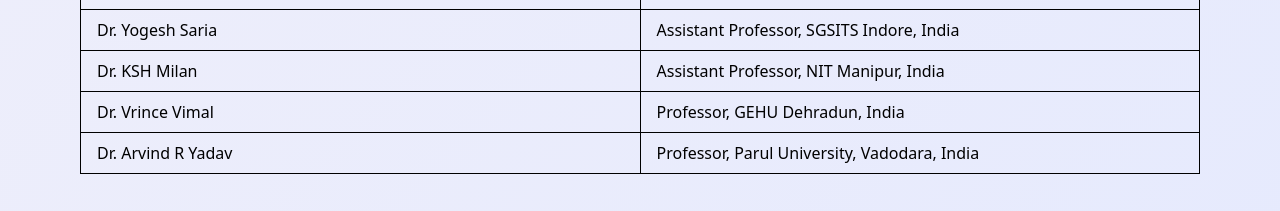
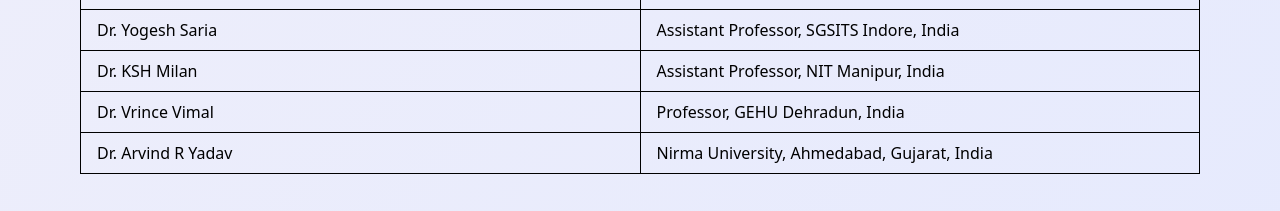
Before and after one commit to riteshkusingh27/IEEE_CONFERENCE, a React (Vite) app: page /committee in a window 1280 px wide. Shown: the part 3500-3711 px from the top of the page. Built offline with nearby package versions, Linux system fonts and the light colour scheme.

Commit message:
fix: edas ---> smd

```diff
--- a/src/Components/About.jsx
+++ b/src/Components/About.jsx
@@ -28,7 +28,7 @@
                 <li className="text-xl font-semibold">Department of Electronics And Communication</li>
                 <li className="text-md font-semibold mb-2">DSU SOE (Schoool Of Engineering) </li>
 
-                <li className='text-black font-semibold'>Email   : </li>
+                <li className='text-black font-semibold'>email   : </li>
 
               </ul>
             </div>
--- a/src/Components/AuthorGuidelines.jsx
+++ b/src/Components/AuthorGuidelines.jsx
@@ -45,7 +45,7 @@
             Please note that all accepted papers that are registered and presented in the conference will be sent for possible
             inclusion in IEEE Xplore. The authors must agree to the IEEE copyright conditions and sign the IEEE copyright form
             as part of the online submission process. All submitted papers will be peer-reviewed by the Technical Program
-            Committees (TPC). All papers must be submitted in PDF via EDAS:
+            Committees (TPC). All papers must be Uploaded in PDF via CMT:
             <a href="https://www.ieee.org/conferences/publishing/templates.html" className="text-blue-500 hover:underline"> Click here</a>
           </p>
         </div>
--- a/src/Components/CommiteeTable.jsx
+++ b/src/Components/CommiteeTable.jsx
@@ -78,7 +78,7 @@
       { name: "Dr. Yogesh Saria", role: "Assistant Professor, SGSITS Indore, India" },
       { name: "Dr. KSH Milan", role: "Assistant Professor, NIT Manipur, India" },
       { name: "Dr. Vrince Vimal", role: "Professor, GEHU Dehradun, India" },
-      { name: "Dr. Arvind R Yadav", role: "Professor, Parul University, Vadodara, India" },
+      { name: "Dr. Arvind R Yadav", role: "Nirma University, Ahmedabad, Gujarat, India" },
 
     ]
   },
```
